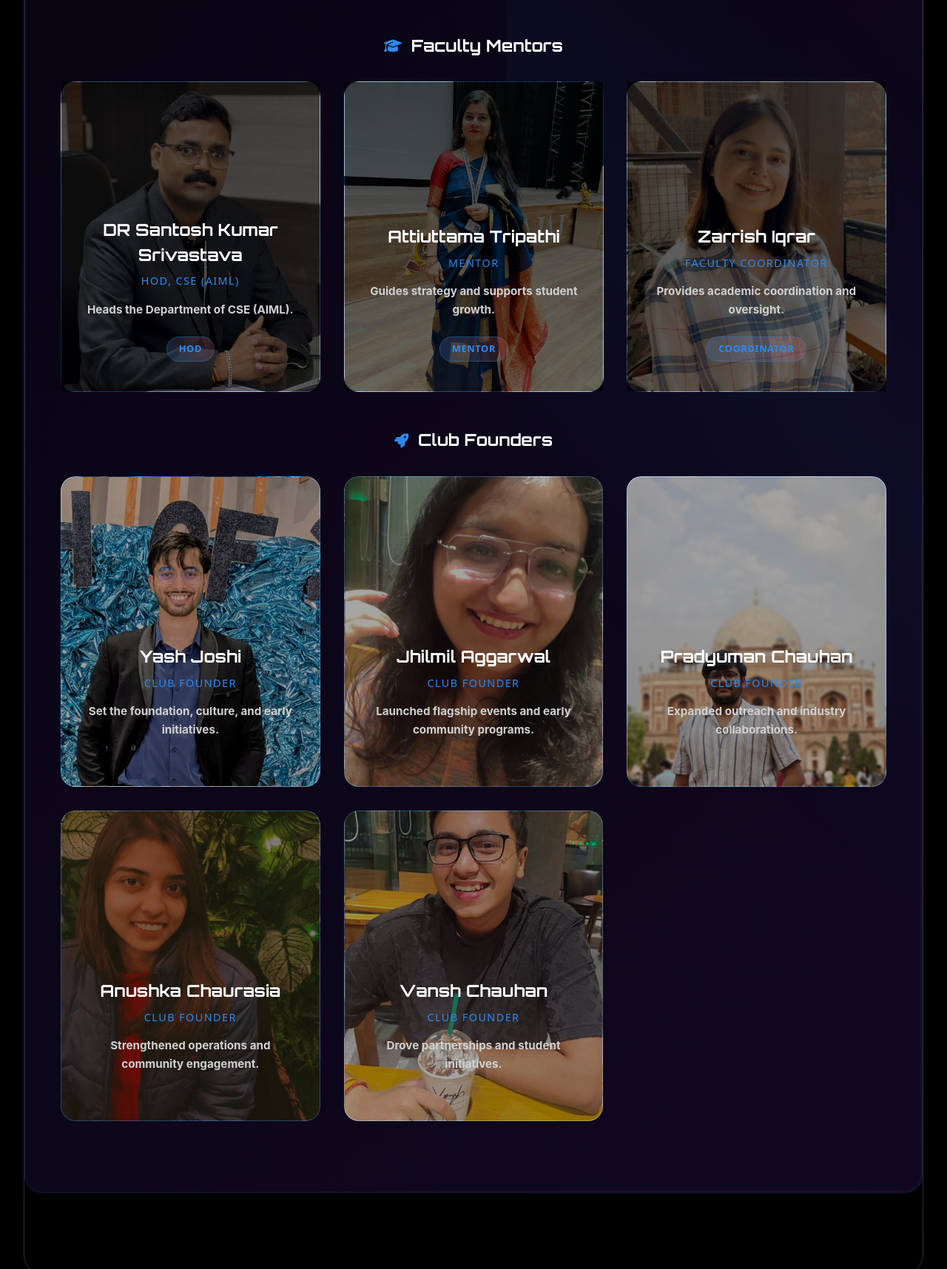
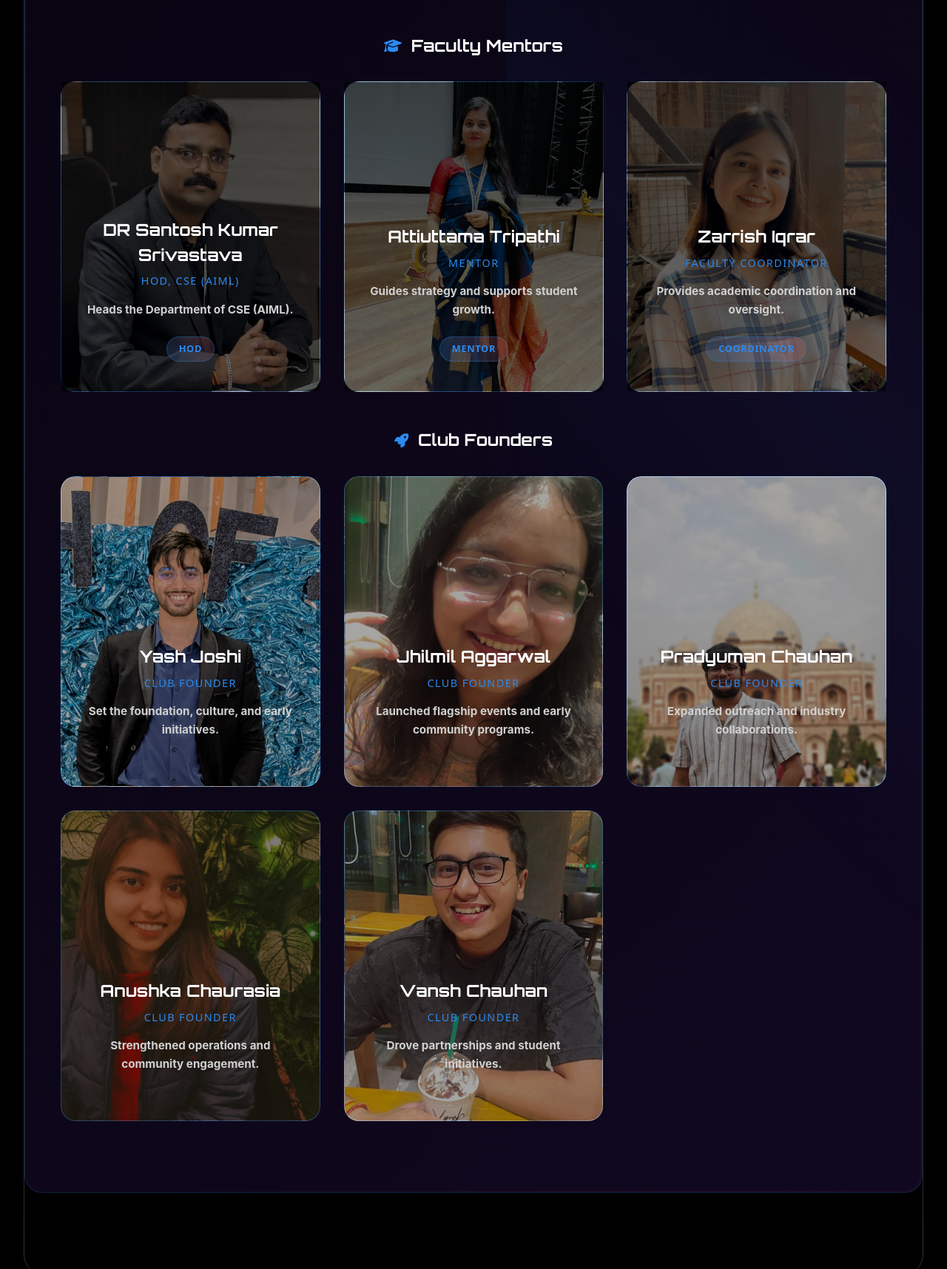
Before and after one commit to Suryansh2803/Club-Website, a plain HTML site: page about.html in a window 1280 px wide. Shown: the part 1573-3289 px from the top of the page at 74% size. Drawn offline with Linux system fonts and the light colour scheme.

Commit message:
style: adjust background-position offsets (team: Kunal/Palak; founders: Jhilmil/Vansh up, Pradyuman down; mentors: shift up images)

```diff
--- a/about.css
+++ b/about.css
@@ -262,10 +262,10 @@ p {
 
 /* Override gradient with founder images (place AFTER .founder-card) */
 .founder-card.founder-yash-joshi { background-image: url('yash joshi.jpeg'); background-size: cover; background-position: center; }
-.founder-card.founder-jhilmil-aggarwal { background-image: url('jhilmil aggrwal.jpeg'); background-size: cover; background-position: center; }
-.founder-card.founder-pradyuman-chauhan { background-image: url('pradyuman chauhan.jpeg'); background-size: cover; background-position: center; }
+.founder-card.founder-jhilmil-aggarwal { background-image: url('jhilmil aggrwal.jpeg'); background-size: cover; background-position: center 35%; }
+.founder-card.founder-pradyuman-chauhan { background-image: url('pradyuman chauhan.jpeg'); background-size: cover; background-position: center 70%; }
 .founder-card.founder-anushka-chaurasia { background-image: url('anushka chaurasia.jpeg'); background-size: cover; background-position: center; }
-.founder-card.founder-vansh-chauhan { background-image: url('vansh rajput.jpeg'); background-size: cover; background-position: center; }
+.founder-card.founder-vansh-chauhan { background-image: url('vansh rajput.jpeg'); background-size: cover; background-position: center 35%; }
 
 /* Hide avatar when using background photo */
 .founder-card.founder-yash-joshi .member-avatar,
@@ -301,18 +301,18 @@ p {
 
 .mentor-santosh {
     background-image: url('santosh.jpeg');
-    background-position: center 30%;
+    background-position: center 20%;
 }
 
 .mentor-attiuttama {
     background-image: url('attiuttama.jpeg');
-    background-position: center 20%;
+    background-position: center 12%;
 }
 
 /* Zarrish background and hide circle avatar */
 .mentor-zarrish {
     background-image: url('zarrish.png');
-    background-position: center 28%;
+    background-position: center 18%;
 }
 .mentor-zarrish .member-avatar { display: none; }
 
--- a/index.css
+++ b/index.css
@@ -937,9 +937,9 @@ h1 {
 
 /* Core member backgrounds (use same filenames in folder) */
 .core-riya-batra { background: url('riya batra.jpeg') center/cover no-repeat; background-position: center 35%; }
-.core-kunal-rohilla { background: url('Kunal Rohilla.jpg') center/cover no-repeat; }
+.core-kunal-rohilla { background: url('Kunal Rohilla.jpg') center/cover no-repeat; background-position: center 35%; }
 .core-jahan-aara { background: url('jaha araa.jpeg') center/cover no-repeat; background-position: center 35%; }
-.core-palak-bansal { background: url('palak.jpg') center/cover no-repeat; background-position: center 70%; }
+.core-palak-bansal { background: url('palak.jpg') center/cover no-repeat; background-position: center 40%; }
 
 /* Hide circle avatar when background is present */
 .core-riya-batra .core-avatar,
```
